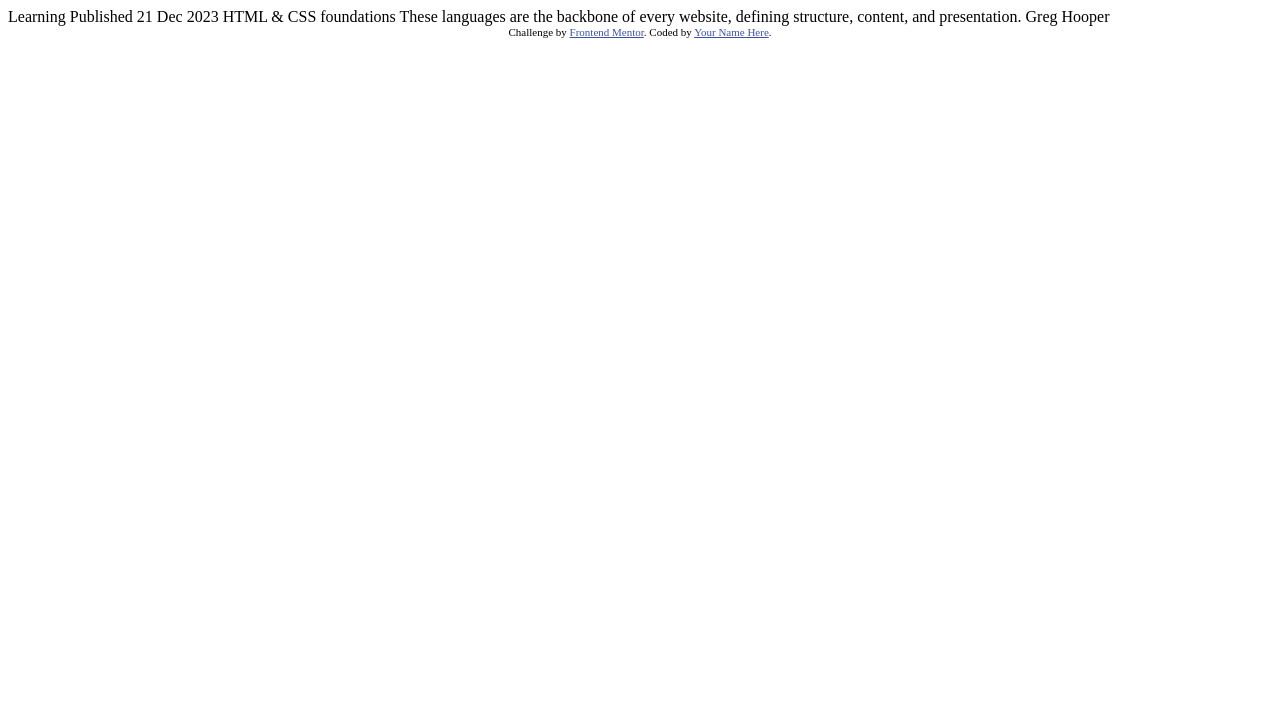
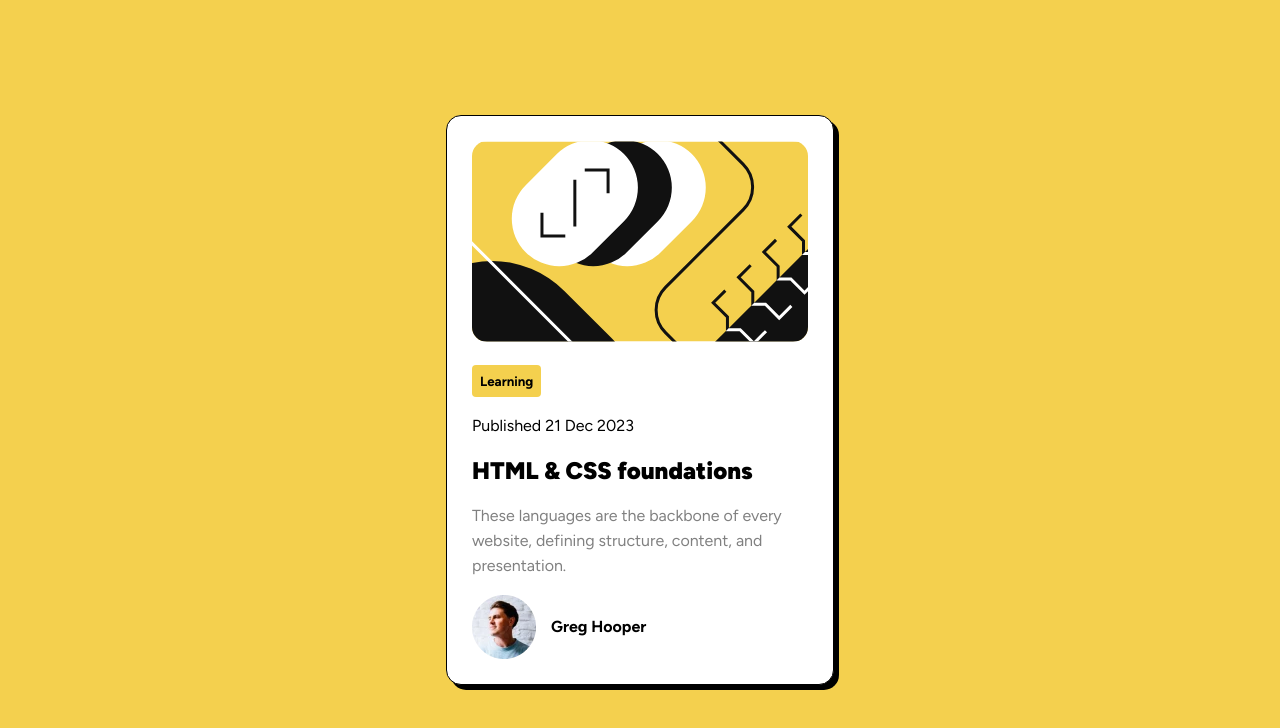
Before and after one commit to ildi0818/blog-preview-card, a plain HTML site: page index.html in a window 1280 px wide. Drawn offline with Linux system fonts and the light colour scheme.

Commit message:
file added

```diff
--- a/index.html
+++ b/index.html
@@ -5,30 +5,26 @@
   <meta name="viewport" content="width=device-width, initial-scale=1.0"> <!-- displays site properly based on user's device -->
 
   <link rel="icon" type="image/png" sizes="32x32" href="./assets/images/favicon-32x32.png">
+  <link rel="stylesheet" href="style.css">
+
+  <link rel="preconnect" href="https://fonts.googleapis.com">
+  <link rel="preconnect" href="https://fonts.gstatic.com" crossorigin>
+  <link href="https://fonts.googleapis.com/css2?family=Figtree:ital,wght@0,300..900;1,300..900&display=swap" rel="stylesheet">
 
   <title>Frontend Mentor | Blog preview card</title>
-
-  <!-- Feel free to remove these styles or customise in your own stylesheet 👍 -->
-  <style>
-    .attribution { font-size: 11px; text-align: center; }
-    .attribution a { color: hsl(228, 45%, 44%); }
-  </style>
+  <style></style>
 </head>
 <body>
-
-  Learning
-
-  Published 21 Dec 2023
-
-  HTML & CSS foundations
-
-  These languages are the backbone of every website, defining structure, content, and presentation.
-
-  Greg Hooper
-
-  <div class="attribution">
-    Challenge by <a href="https://www.frontendmentor.io?ref=challenge" target="_blank">Frontend Mentor</a>.
-    Coded by <a href="#">Your Name Here</a>.
+  <div>
+    <img src="./assets/images/illustration-article.svg" alt="svg" />
+    <button>Learning</button>
+    <p>Published 21 Dec 2023</p>
+    <h2>HTML & CSS foundations</h2>
+    <p class="info">These languages are the backbone of every website, defining structure, content, and presentation.</p>
+    <footer>
+      <img src="./assets/images/image-avatar.webp" alt="avatar" />
+      <p>Greg Hooper</p>
+    </footer>
   </div>
 </body>
 </html>
--- /dev/null
+++ b/style.css
@@ -0,0 +1,70 @@
+@font-face {
+    font-family: "Figtree";
+    font-weight: 600 800;
+    src: url(./assets/fonts/static/Figtree-Black.ttf);
+}
+
+@font-face {
+    font-family: "Figtree1";
+    font-weight: 800;
+    src: url(./assets/fonts/static/Figtree-Bold.ttf);
+}
+
+body {
+    background-color: hsl(47, 88%, 63%);
+    min-height: 100vh;
+    margin: auto;
+    display: flex;
+    align-content: center;
+    /*justify-content: center;
+    align-items: center; */
+    font-family: 'Figtree';
+}
+
+div {
+    border: solid 1px black;
+    border-radius: 15px;
+    width: 336px;
+    background-color: hsl(0, 0%, 100%);
+    box-shadow: 5px 5px black;
+    margin: auto;
+    padding: 25px;
+    line-height: 25px;
+}
+
+div img {
+    border-radius: 15px;
+    max-width: 21rem;
+}
+
+button {
+    background-color: hsl(47, 88%, 63%);
+    border: none;
+    border-radius: 4px;
+    font-family: 'Figtree1';
+    padding: 8px;
+    margin-top: 16px;
+}
+
+h2:hover {
+    color: hsl(47, 88%, 63%);
+    cursor: pointer;
+}
+
+p {
+    font-size: 16px;
+}
+
+.info {
+    color: hsl(0, 0%, 50%);
+}
+
+footer {
+    display: flex;
+    align-items: center;
+}
+
+footer p {
+    font-family: 'Figtree1';
+    margin-left: 15px;
+}
```
Also changed, not shown: assets/fonts/static/Figtree-Black.ttf (added), assets/fonts/static/Figtree-BlackItalic.ttf (added), assets/fonts/static/Figtree-Bold.ttf (added), assets/fonts/static/Figtree-BoldItalic.ttf (added), assets/fonts/static/Figtree-ExtraBoldItalic.ttf (added), assets/fonts/static/Figtree-Italic.ttf (added), assets/fonts/static/Figtree-Light.ttf (added), assets/fonts/static/Figtree-LightItalic.ttf (added), assets/fonts/static/Figtree-Medium.ttf (added), assets/fonts/static/Figtree-MediumItalic.ttf (added), assets/fonts/static/Figtree-Regular.ttf (added), assets/fonts/static/Figtree-SemiBoldItalic.ttf (added), 1 other file.
